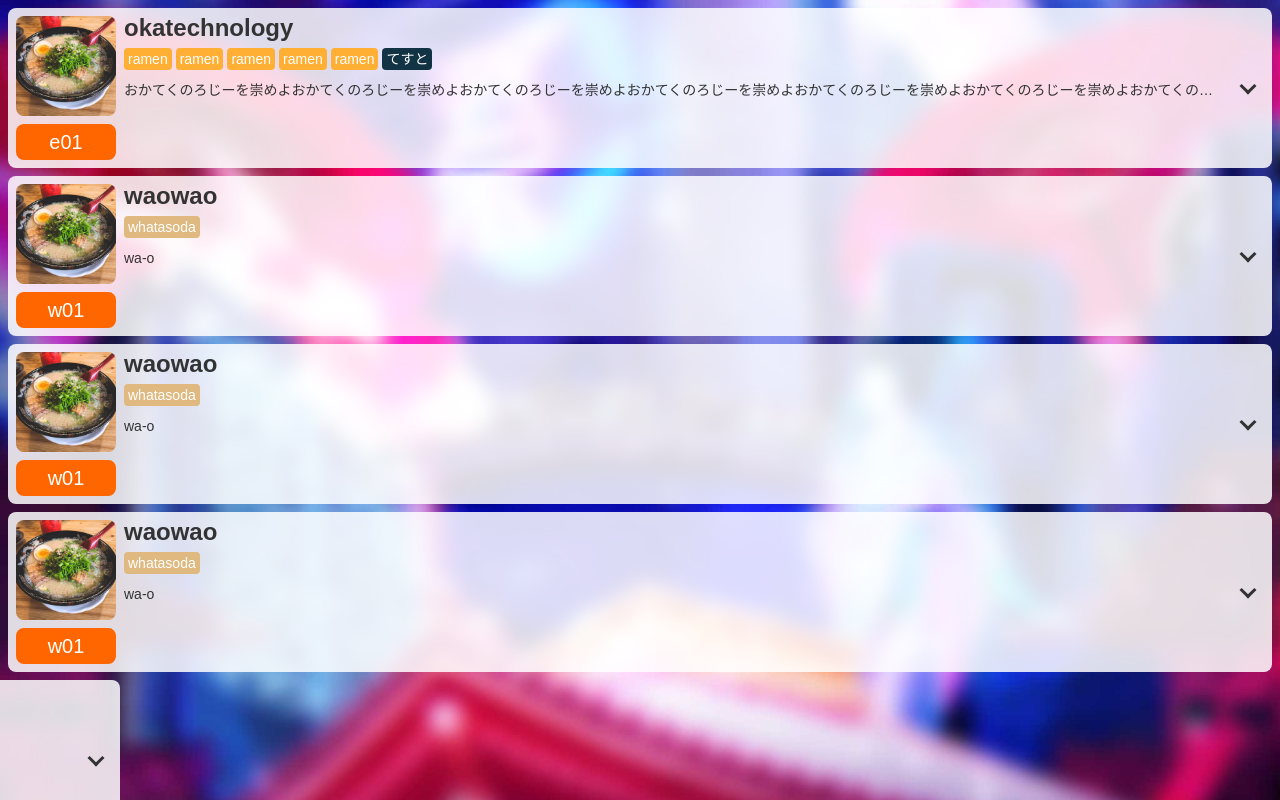
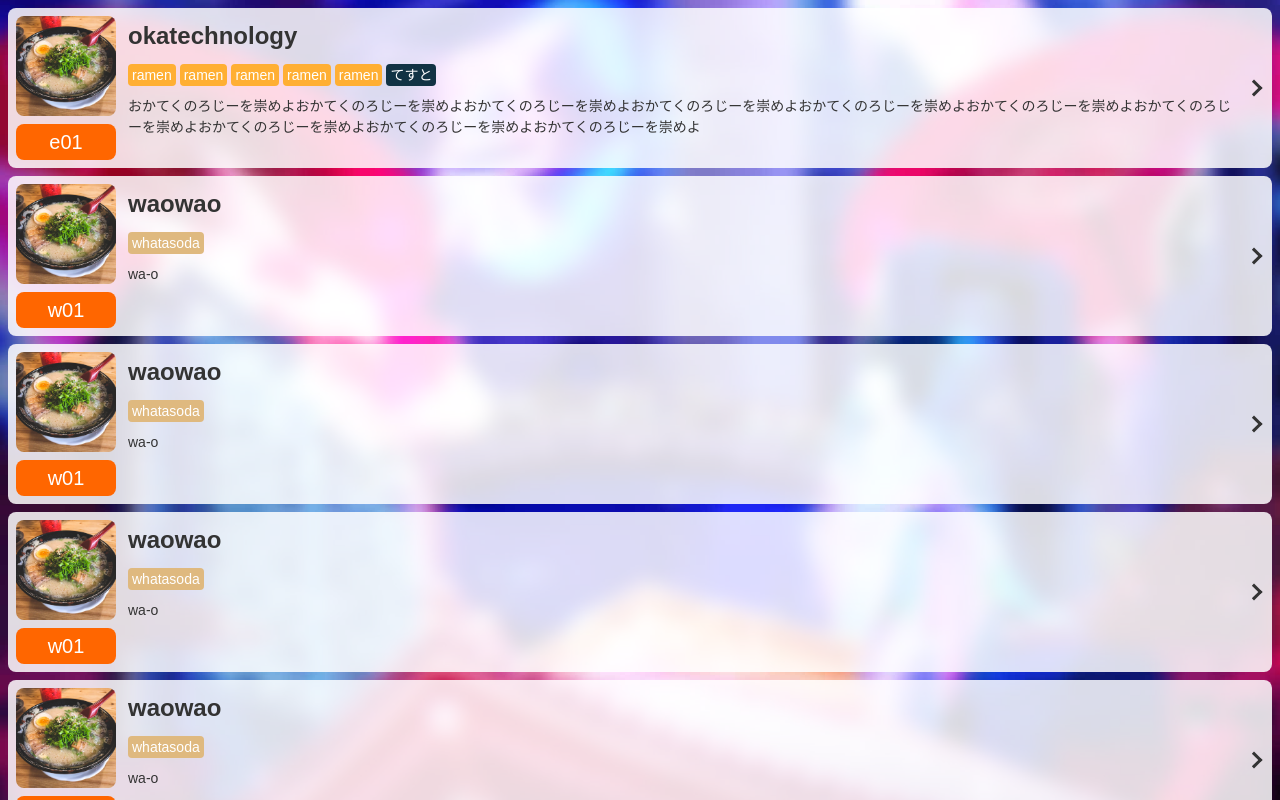
Before and after one commit to okatechnology/dhfes2019, a React app: page /event in a window 1280 px wide. Built offline with nearby package versions, Linux system fonts and the light colour scheme; the HTML template or start-up script is replaced by a standard one.

Commit message:
rm: reduced styles

```diff
--- a/src/app/components/EventListItem.tsx
+++ b/src/app/components/EventListItem.tsx
@@ -1,119 +1,55 @@
-import React, { useState, useMemo, useRef, useEffect, useContext } from 'react';
+import React, { useState, useRef, useEffect, useContext } from 'react';
 import EventTag from './EventTag';
-import placeMap from '../utils/supportedPlaceMap';
 import EventImage from './EventImage';
 import styled from 'styled-components';
-import { Link } from 'react-router-dom';
-import { debounce } from '../utils/debounce';
 import { ScrollTopContext } from '../pages/Events';
 
-interface EventListItemProps extends EventItem {
-  cardIndex: number;
-  openingCardIndex: number | null;
-  onOpenCard: (i: number) => void;
-}
+interface EventListItemProps extends EventItem {}
 
-const EventListItem = ({
-  name,
-  description,
-  tag,
-  image,
-  place,
-  cardIndex,
-  onOpenCard,
-  openingCardIndex,
-}: EventListItemProps) => {
-  const [opening, setOpening] = useState(true);
+const EventListItem = ({ name, description, tag, image, place }: EventListItemProps) => {
   const [showing, setShowing] = useState(false);
-  const [cardHeight, setCardHeight] = useState<number | undefined>(undefined);
   const cardEl = useRef<HTMLElement>(null);
   const scrollTop = useContext(ScrollTopContext);
-  useMemo(() => {
-    if (cardIndex === openingCardIndex || cardHeight === undefined) {
-      setOpening(true);
-    } else {
-      setOpening(false);
-    }
-  }, [openingCardIndex]);
 
   useEffect(() => {
-    if (cardEl.current && scrollTop + (window.innerHeight - 160) > cardEl.current?.offsetTop) {
+    if (cardEl.current && scrollTop + (window.innerHeight - 80) > cardEl.current?.offsetTop) {
       setShowing(true);
     }
   }, [scrollTop]);
 
-  useEffect(() => {
-    setCardHeight(cardEl.current?.offsetHeight ?? 0);
-    setOpening(false);
-  }, []);
-
-  useEffect(() => {
-    const event = debounce(() => {
-      setOpening(true);
-      setCardHeight(undefined);
-      setCardHeight(cardEl.current?.offsetHeight ?? 0);
-      setOpening(false);
-    }, 100);
-    window.addEventListener('resize', event);
-    return () => {
-      window.removeEventListener('resize', event);
-    };
-  }, []);
-
   const tagElement = tag.map((tagName) => <EventTag name={tagName} key={tagName} />);
   return (
-    <Card
-      onClick={() => {
-        onOpenCard(cardIndex);
-      }}
-      ref={cardEl}
-      style={(opening && cardHeight && { height: cardHeight }) || (!cardHeight && { height: 'auto' }) || undefined}
-      showing={showing}
-    >
+    <Card ref={cardEl} style={(!showing && { opacity: '0', transform: 'translateX(-30vw)' }) || undefined}>
       <div>
         <EventImage image={image} />
-        <Place to={placeMap[place].position}>{place}</Place>
+        <Place>{place}</Place>
       </div>
       <RightItem>
         <Name>{name}</Name>
         <TagWrapper>{tagElement}</TagWrapper>
-        <Description>
-          <DescriptionText style={(opening && { textOverflow: 'clip', whiteSpace: 'normal' }) || undefined}>
-            {description}
-          </DescriptionText>
-          <OpenButton
-            style={(opening && { transform: 'translate(-1rem, 0.5rem) rotate(2.625turn)' }) || undefined}
-          ></OpenButton>
-        </Description>
+        <Description>{description}</Description>
       </RightItem>
+      <SeeMoreButtonWrapper>
+        <SeeMoreButton></SeeMoreButton>
+      </SeeMoreButtonWrapper>
     </Card>
   );
 };
 
-const Name = styled.h1`
-  font-size: 2.4rem;
-  color: #333;
-  margin: 0;
-  line-height: 1;
-`;
-
-interface CardStyleProps {
-  showing: boolean;
-}
-const Card = styled.section<CardStyleProps>`
+const Card = styled.section`
   display: flex;
   justify-content: space-between;
   padding: 0.8rem;
   background-color: rgba(255, 255, 255, 0.85);
   margin: 0.8rem;
   border-radius: 0.8rem;
-  height: 16rem;
-  transition: height 1s cubic-bezier(0, 0, 0.2, 1), transform 0.5s cubic-bezier(0.17, 0.67, 0.49, 1.48);
+  transition: transform 0.5s cubic-bezier(0.17, 0.67, 0.52, 1.26), opacity 0.5s ease-out;
   overflow: hidden;
-  transform: ${(props) => (props.showing ? 'none' : 'translateX(-90vw)')};
+  transform: none;
+  opacity: 1;
 `;
 
-const Place = styled(Link)`
+const Place = styled.div`
   display: flex;
   align-items: center;
   justify-content: center;
@@ -127,36 +63,40 @@ const Place = styled(Link)`
   font-size: 2rem;
 `;
 
-const Description = styled.div`
-  margin-top: 0.8rem;
-  display: flex;
-  align-items: flex-start;
-  justify-content: space-between;
+const Name = styled.h1`
+  font-size: 2.4rem;
+  color: #333;
+  margin: 0.8rem 0 0;
+  line-height: 1;
 `;
 
-const DescriptionText = styled.p`
+const Description = styled.p`
   font-size: 1.4rem;
   color: #333;
-  width: calc(100% - 4rem);
+  width: 100%;
   display: block;
   align-items: center;
-  text-overflow: ellipsis;
-  white-space: nowrap;
-  overflow: hidden;
-  margin: 0;
+  margin-top: 0.8rem;
 `;
 
-const OpenButton = styled.div`
+const SeeMoreButtonWrapper = styled.div`
+  display: flex;
+  align-items: center;
+  justify-content: center;
+  width: 2rem;
+`;
+
+const SeeMoreButton = styled.div`
   width: 1.2rem;
   height: 1.2rem;
   border-right: 3px solid #333;
   border-bottom: 3px solid #333;
-  transform: translate(-1rem) rotate(0.125turn);
+  transform: rotate(-0.125turn);
   transition: transform 0.8s ease-in-out;
 `;
 
 const RightItem = styled.div`
-  width: calc(100% - 10.8rem);
+  width: calc(100% - (10rem + 0.8rem + 0.8rem + 2rem + 0.8rem));
   display: flex;
   flex-direction: column;
 `;
@@ -164,7 +104,7 @@ const RightItem = styled.div`
 const TagWrapper = styled.div`
   display: flex;
   flex-wrap: wrap;
-  margin: 0.6rem 0 0 -0.2rem;
+  margin: 1.4rem 0 0 -0.2rem;
   width: calc(100% + 0.4rem);
 `;
 
--- a/src/app/pages/Events.tsx
+++ b/src/app/pages/Events.tsx
@@ -67,15 +67,7 @@ const tmp: EventItem[] = [
 export const ScrollTopContext = createContext<number>(0);
 
 const Events: PageComponent = () => {
-  const [openingCard, setOpeningCard] = useState<number | null>(null);
   const [scrollTopState, setScrollTopState] = useState<number>(0);
-  const onOpenCard = (i: number) => {
-    if (i === openingCard) {
-      setOpeningCard(null);
-    } else {
-      setOpeningCard(i);
-    }
-  };
   const listBoxEl = useRef<HTMLDivElement>(null);
   const { height } = useContext(useResize.context);
 
@@ -87,18 +79,8 @@ const Events: PageComponent = () => {
     requestAnimationFrame(update);
   }, []);
 
-  const eventList = tmp.map(({ name, description, tag, image, place }, i) => (
-    <EventListItem
-      name={name}
-      description={description}
-      tag={tag}
-      image={image}
-      place={place}
-      cardIndex={i}
-      openingCardIndex={openingCard}
-      onOpenCard={onOpenCard}
-      key={name}
-    />
+  const eventList = tmp.map(({ name, description, tag, image, place }) => (
+    <EventListItem name={name} description={description} tag={tag} image={image} place={place} key={name} />
   ));
   return (
     <>
```
